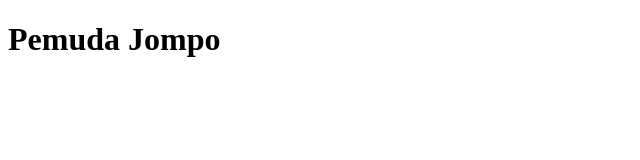
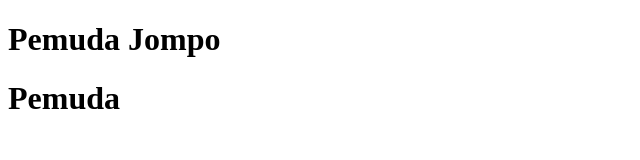
Before and after one commit to susyawan/belajar-batch-7, a plain HTML site: page index.html in a window 1280 px wide. Shown: the whole page, without its empty margins (0-640 px from the left). Drawn offline with Linux system fonts and the light colour scheme.

Commit message:
successaa

```diff
--- a/index.html
+++ b/index.html
@@ -8,5 +8,6 @@
 </head>
 <body>
     <h1>Pemuda Jompo</h1>
+    <h1>Pemuda</h1>
 </body>
 </html>
```
